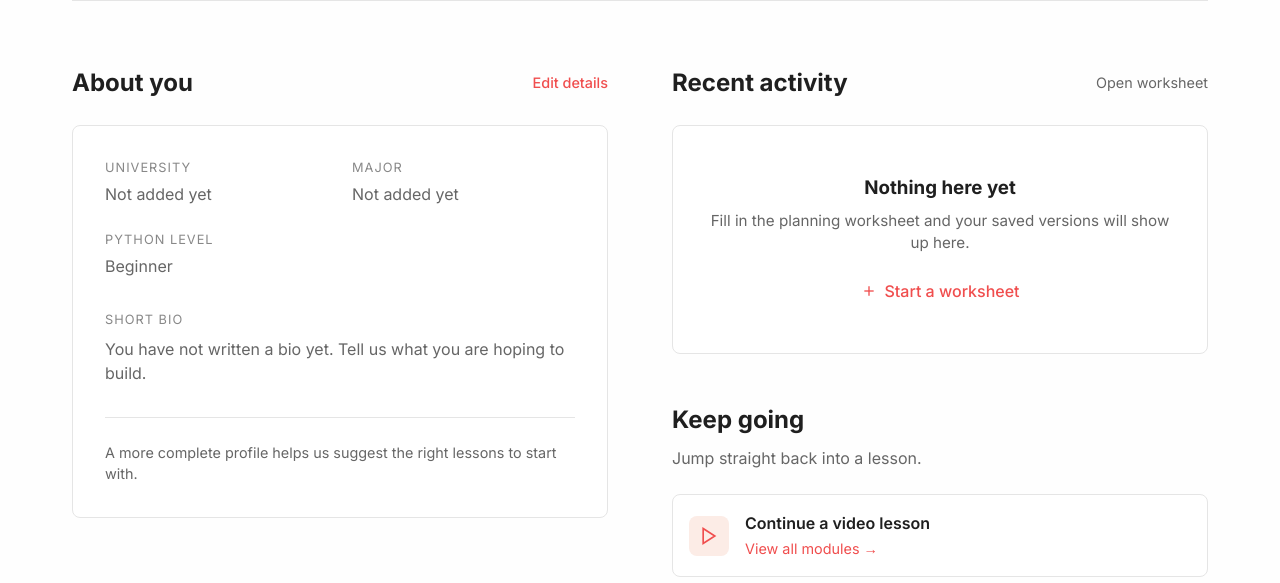
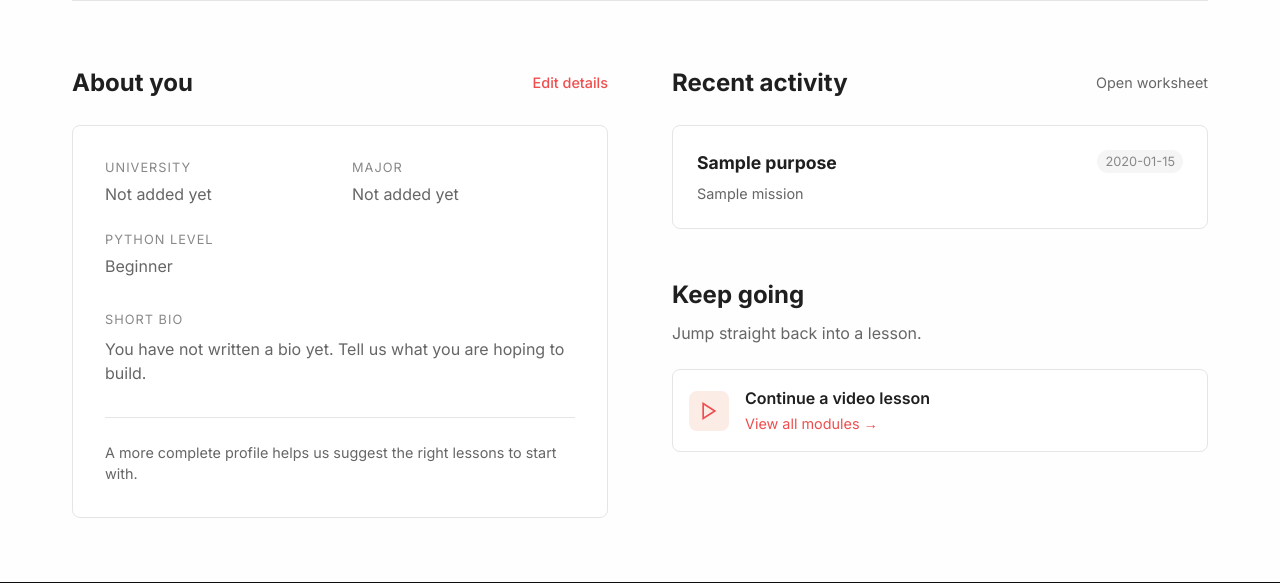
Before and after one commit to tygsh504/Mastering-Python-Flask, a Flask app: template templates/profile.html in a window 1280 px wide. Shown: the part 452-1035 px from the top of the page. Run offline with Flask 3, Linux system fonts and the light colour scheme; the template is opened without the code that fills it: most values are stand-ins (such as "Sample title", 1, 10 or a date in 2020).

Commit message:
Fix profile worksheet history and settings styling

```diff
--- a/app.py
+++ b/app.py
@@ -327,7 +327,17 @@ def worksheet():
 @app.route('/profile')
 @login_required
 def profile():
-    return render_template('profile.html')
+    user_id = session['user']['id']
+    worksheets = []
+    if supabase:
+        try:
+            res = supabase.table('worksheets').select('*').eq('user_id', user_id).order('created_at', desc=True).limit(3).execute()
+            if res.data:
+                worksheets = res.data
+        except Exception as e:
+            print(f"Error fetching worksheets for profile: {e}")
+
+    return render_template('profile.html', worksheets=worksheets)
 
 @app.route('/settings', methods=['GET', 'POST'])
 @login_required
--- a/templates/profile.html
+++ b/templates/profile.html
@@ -93,11 +93,25 @@
                 <a href="{{ url_for('worksheet') }}" style="color: #666; font-size: 0.9rem;">Open worksheet</a>
             </div>
 
-            <div style="background: white; border: 1px solid var(--border-color); border-radius: 8px; padding: 3rem 2rem; text-align: center; margin-bottom: 3rem;">
-                <h3 style="margin-bottom: 0.5rem;">Nothing here yet</h3>
-                <p style="color: #666; margin-bottom: 1.5rem; font-size: 0.95rem;">Fill in the planning worksheet and your saved versions will show up here.</p>
-                <a href="{{ url_for('worksheet') }}" style="color: var(--primary-color); font-weight: 500; display: inline-flex; align-items: center; gap: 0.5rem;"><svg width="16" height="16" viewBox="0 0 24 24" fill="none" stroke="currentColor" stroke-width="2"><line x1="12" y1="5" x2="12" y2="19"></line><line x1="5" y1="12" x2="19" y2="12"></line></svg> Start a worksheet</a>
-            </div>
+            {% if worksheets and worksheets|length > 0 %}
+                <div style="display: grid; gap: 1rem; margin-bottom: 3rem;">
+                {% for sheet in worksheets %}
+                    <a href="{{ url_for('worksheet') }}?id={{ sheet.id }}" style="display: block; background: white; border: 1px solid var(--border-color); border-radius: 8px; padding: 1.5rem; text-decoration: none; color: inherit; transition: box-shadow 0.2s;">
+                        <div style="display: flex; justify-content: space-between; align-items: flex-start; margin-bottom: 0.5rem;">
+                            <h3 style="font-size: 1.1rem; color: var(--text-light); margin: 0;">{{ sheet.purpose[:50] + '...' if sheet.purpose and sheet.purpose|length > 50 else (sheet.purpose or 'Untitled Worksheet') }}</h3>
+                            <span style="font-size: 0.8rem; color: #888; background: #f5f5f5; padding: 2px 8px; border-radius: 12px;">{{ sheet.created_at[:10] }}</span>
+                        </div>
+                        <p style="color: #666; font-size: 0.9rem; margin: 0; line-height: 1.4;">{{ sheet.mission[:100] + '...' if sheet.mission and sheet.mission|length > 100 else (sheet.mission or 'No mission defined') }}</p>
+                    </a>
+                {% endfor %}
+                </div>
+            {% else %}
+                <div style="background: white; border: 1px solid var(--border-color); border-radius: 8px; padding: 3rem 2rem; text-align: center; margin-bottom: 3rem;">
+                    <h3 style="margin-bottom: 0.5rem;">Nothing here yet</h3>
+                    <p style="color: #666; margin-bottom: 1.5rem; font-size: 0.95rem;">Fill in the planning worksheet and your saved versions will show up here.</p>
+                    <a href="{{ url_for('worksheet') }}" style="color: var(--primary-color); font-weight: 500; display: inline-flex; align-items: center; gap: 0.5rem;"><svg width="16" height="16" viewBox="0 0 24 24" fill="none" stroke="currentColor" stroke-width="2"><line x1="12" y1="5" x2="12" y2="19"></line><line x1="5" y1="12" x2="19" y2="12"></line></svg> Start a worksheet</a>
+                </div>
+            {% endif %}
 
             <div style="margin-bottom: 1.5rem;">
                 <h2 style="font-size: 1.5rem; margin: 0;">Keep going</h2>
```
Also changed, not shown: templates/settings.html (+5 -4 lines).
